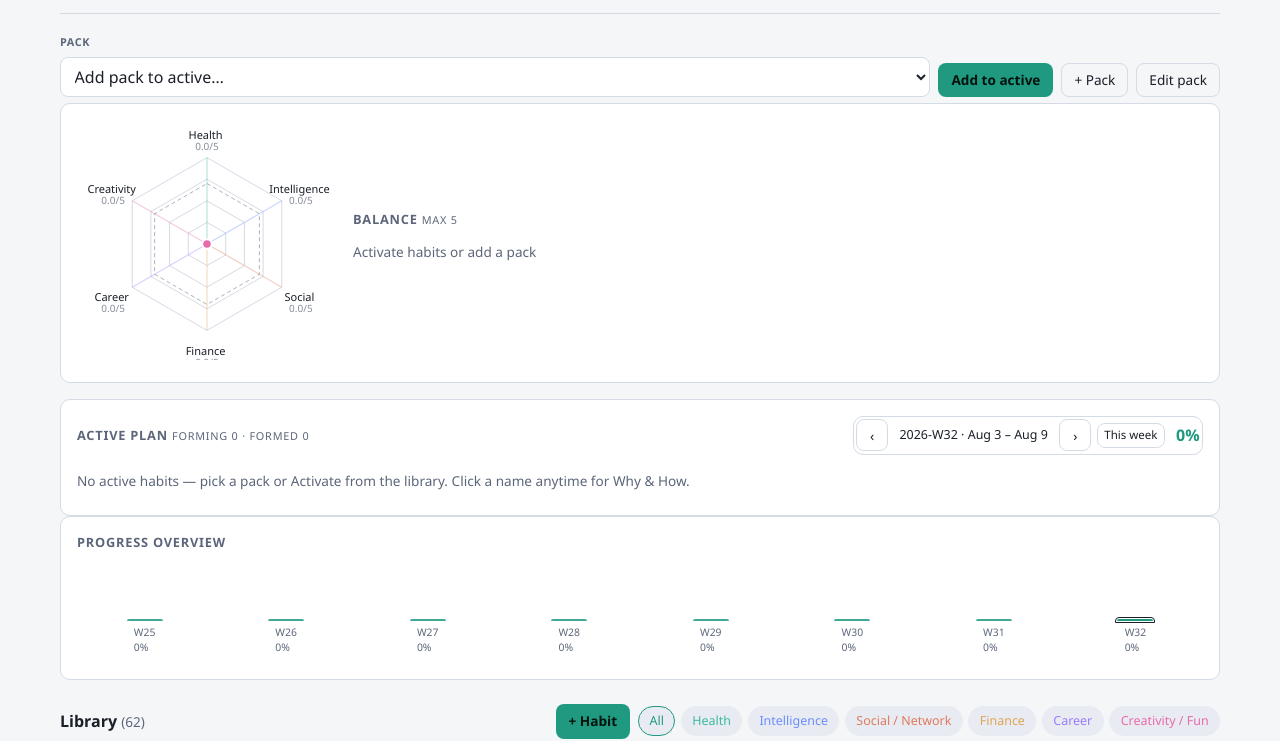
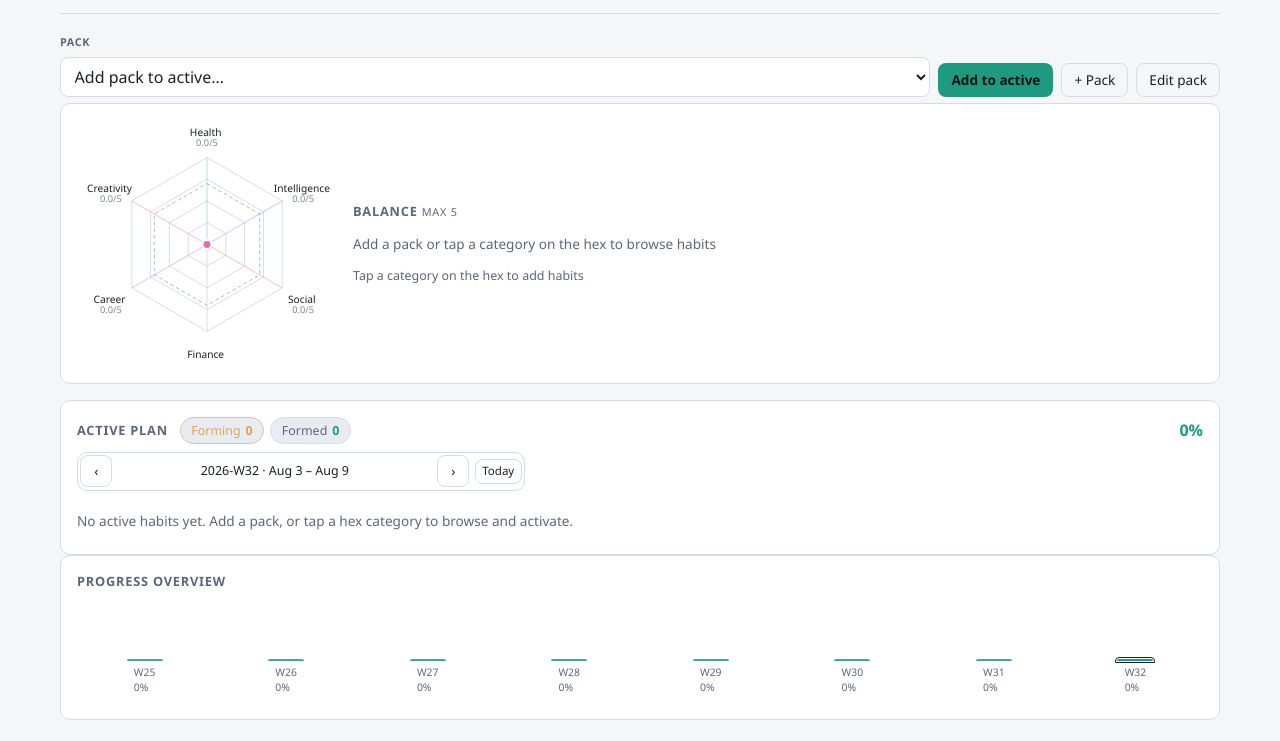
Before and after one commit to hoanghaiphan/live-protocols, a website built with Vite: page index.html in a window 1280 px wide. Shown: the part 77-818 px from the top of the page. Built offline with nearby package versions, Linux system fonts and the light colour scheme.

Commit message:
UI improve

```diff
--- a/src/radar.ts
+++ b/src/radar.ts
@@ -4,7 +4,7 @@ import type { CategoryScores } from './scoring'
 import { RADAR_MAX } from './scoring'
 
 /** Clockwise from top */
-const AXIS_ORDER: Category[] = [
+export const RADAR_AXIS_ORDER: Category[] = [
   'health',
   'intelligence',
   'social',
@@ -24,7 +24,7 @@ function polar(
 }
 
 function ringPoints(cx: number, cy: number, r: number): string {
-  return AXIS_ORDER.map((_, i) => polar(cx, cy, r, i).join(',')).join(' ')
+  return RADAR_AXIS_ORDER.map((_, i) => polar(cx, cy, r, i).join(',')).join(' ')
 }
 
 function scorePolygon(
@@ -34,7 +34,7 @@ function scorePolygon(
   scores: CategoryScores,
   maxScore: number,
 ): string {
-  return AXIS_ORDER.map((cat, i) => {
+  return RADAR_AXIS_ORDER.map((cat, i) => {
     const s = Math.max(0, Math.min(maxScore, scores[cat] ?? 0))
     const r = (s / maxScore) * maxR
     return polar(cx, cy, r, i).join(',')
@@ -45,8 +45,9 @@ export interface RadarRenderOptions {
   scores: CategoryScores
   width?: number
   height?: number
-  /** Ideal reference ring as fraction of max (0–1). */
   idealFraction?: number
+  /** Highlighted axis when library is open for that category */
+  selectedCategory?: Category | null
 }
 
 export function renderRadarSvg(opts: RadarRenderOptions): string {
@@ -57,6 +58,7 @@ export function renderRadarSvg(opts: RadarRenderOptions): string {
   const cy = height / 2 + 4
   const maxR = Math.min(width, height) * 0.36
   const rings = [0.25, 0.5, 0.75, 1]
+  const selected = opts.selectedCategory ?? null
 
   const guide = rings
     .map(
@@ -65,10 +67,11 @@ export function renderRadarSvg(opts: RadarRenderOptions): string {
     )
     .join('')
 
-  const spokes = AXIS_ORDER.map((cat, i) => {
+  const spokes = RADAR_AXIS_ORDER.map((cat, i) => {
     const [x, y] = polar(cx, cy, maxR, i)
     const color = CATEGORY_COLORS[cat]
-    return `<line x1="${cx}" y1="${cy}" x2="${x}" y2="${y}" class="radar-spoke" stroke="${color}" stroke-opacity="0.35" />`
+    const active = selected === cat
+    return `<line x1="${cx}" y1="${cy}" x2="${x}" y2="${y}" class="radar-spoke" stroke="${color}" stroke-opacity="${active ? '0.85' : '0.35'}" stroke-width="${active ? '2' : '1.25'}" />`
   }).join('')
 
   const idealFrac = opts.idealFraction ?? 0.7
@@ -76,7 +79,7 @@ export function renderRadarSvg(opts: RadarRenderOptions): string {
 
   const data = `<polygon points="${scorePolygon(cx, cy, maxR, opts.scores, maxScore)}" class="radar-fill" />`
 
-  const vertices = AXIS_ORDER.map((cat, i) => {
+  const vertices = RADAR_AXIS_ORDER.map((cat, i) => {
     const s = Math.max(0, Math.min(maxScore, opts.scores[cat] ?? 0))
     const r = (s / maxScore) * maxR
     const [x, y] = polar(cx, cy, r, i)
@@ -84,8 +87,8 @@ export function renderRadarSvg(opts: RadarRenderOptions): string {
     return `<circle cx="${x}" cy="${y}" r="4.5" fill="${color}" stroke="var(--bg-elev, #171b22)" stroke-width="1.5" />`
   }).join('')
 
-  const labels = AXIS_ORDER.map((cat, i) => {
-    const [x, y] = polar(cx, cy, maxR + 22, i)
+  const labels = RADAR_AXIS_ORDER.map((cat, i) => {
+    const [x, y] = polar(cx, cy, maxR + 26, i)
     const short =
       cat === 'social'
         ? 'Social'
@@ -94,12 +97,17 @@ export function renderRadarSvg(opts: RadarRenderOptions): string {
           : CATEGORY_LABELS[cat]
     const score = (opts.scores[cat] ?? 0).toFixed(1)
     const color = CATEGORY_COLORS[cat]
-    return `<text x="${x}" y="${y}" text-anchor="middle" dominant-baseline="middle" class="radar-label" fill="${color}">${short}
-      <tspan class="radar-label-score" x="${x}" dy="1.1em" fill="${color}" fill-opacity="0.75">${score}/${maxScore}</tspan>
-    </text>`
+    const active = selected === cat
+    const hitR = 30
+    return `<g class="radar-cat-hit ${active ? 'is-selected' : ''}" data-action="select-category" data-category="${cat}" style="cursor:pointer">
+      <circle cx="${x}" cy="${y}" r="${hitR}" fill="${active ? color : 'transparent'}" fill-opacity="${active ? '0.18' : '0'}" stroke="${active ? color : 'transparent'}" stroke-width="1.5" />
+      <text x="${x}" y="${y}" text-anchor="middle" dominant-baseline="middle" class="radar-label" fill="${color}" font-weight="${active ? '700' : '500'}">${short}
+        <tspan class="radar-label-score" x="${x}" dy="1.15em" fill="${color}" fill-opacity="0.8">${score}/${maxScore}</tspan>
+      </text>
+    </g>`
   }).join('')
 
-  return `<svg viewBox="0 0 ${width} ${height}" class="radar-svg" role="img" aria-label="Category balance radar">
+  return `<svg viewBox="0 0 ${width} ${height}" class="radar-svg" role="img" aria-label="Category balance radar. Click a category to browse habits.">
     ${guide}
     ${spokes}
     ${ideal}
--- a/src/styles.css
+++ b/src/styles.css
@@ -591,7 +591,7 @@ button.tiny {
 }
 
 .week-nav.compact .week-label {
-  min-width: 10rem;
+  min-width: 0;
   font-size: 0.78rem;
 }
 
@@ -665,6 +665,157 @@ button.tiny {
 
 .panel-title-row h2 {
   margin: 0;
+}
+
+/* Active plan header — mobile-first stack */
+.plan-header {
+  display: flex;
+  flex-direction: column;
+  gap: 0.55rem;
+  margin-bottom: 0.75rem;
+}
+
+.plan-header-top {
+  display: flex;
+  align-items: center;
+  justify-content: space-between;
+  gap: 0.75rem;
+}
+
+.plan-title {
+  margin: 0 !important;
+  font-size: 0.8rem;
+  text-transform: uppercase;
+  letter-spacing: 0.06em;
+  color: var(--muted);
+  font-weight: 600;
+}
+
+.plan-stats {
+  display: flex;
+  flex-wrap: wrap;
+  gap: 0.4rem;
+}
+
+.stat-pill {
+  display: inline-flex;
+  align-items: center;
+  gap: 0.3rem;
+  font-size: 0.78rem;
+  color: var(--muted);
+  background: var(--chip);
+  border: 1px solid var(--border);
+  border-radius: 99px;
+  padding: 0.2rem 0.65rem;
+}
+
+.stat-pill b {
+  color: var(--text);
+  font-variant-numeric: tabular-nums;
+}
+
+.stat-pill.forming {
+  border-color: color-mix(in srgb, var(--warn) 45%, var(--border));
+  color: var(--warn);
+}
+
+.stat-pill.forming b {
+  color: var(--warn);
+}
+
+.stat-pill.formed b {
+  color: var(--accent);
+}
+
+.plan-week {
+  width: 100%;
+  justify-content: space-between;
+  flex-wrap: nowrap;
+  box-sizing: border-box;
+}
+
+.plan-week .week-label {
+  flex: 1;
+  min-width: 0;
+  font-size: 0.78rem;
+  white-space: nowrap;
+  overflow: hidden;
+  text-overflow: ellipsis;
+}
+
+@media (min-width: 640px) {
+  .plan-header {
+    display: grid;
+    grid-template-columns: auto 1fr auto;
+    grid-template-areas:
+      'title stats pct'
+      'week week week';
+    align-items: center;
+    column-gap: 0.75rem;
+    row-gap: 0.5rem;
+  }
+
+  .plan-header-top {
+    grid-area: title;
+    display: contents;
+  }
+
+  .plan-title {
+    grid-area: title;
+  }
+
+  .plan-header-top .week-pct {
+    grid-area: pct;
+  }
+
+  .plan-stats {
+    grid-area: stats;
+  }
+
+  .plan-week {
+    grid-area: week;
+    width: auto;
+    max-width: 28rem;
+  }
+}
+
+.radar-hint {
+  margin: 0.5rem 0 0;
+  font-size: 0.78rem;
+  color: var(--muted);
+}
+
+.radar-cat-hit:hover circle {
+  fill-opacity: 0.12 !important;
+}
+
+.library-drawer {
+  margin-top: 0.25rem;
+  margin-bottom: 1rem;
+  scroll-margin-top: 4rem;
+}
+
+.library-drawer-head {
+  display: flex;
+  flex-wrap: wrap;
+  align-items: flex-start;
+  justify-content: space-between;
+  gap: 0.75rem;
+  margin-bottom: 0.85rem;
+}
+
+.library-drawer-head h2 {
+  margin: 0;
+  font-size: 1rem;
+  text-transform: none;
+  letter-spacing: -0.01em;
+  color: var(--text);
+}
+
+.library-drawer-actions {
+  display: flex;
+  gap: 0.35rem;
+  flex-shrink: 0;
 }
 
 .panel-hint {
--- a/src/ui.ts
+++ b/src/ui.ts
@@ -61,7 +61,11 @@ import {
 } from './weeks'
 import { showToast } from './toast'
 
-let filterCategory: Category | 'all' = 'all'
+/**
+ * Library is hidden until user taps a radar category.
+ * `null` = closed; Category = open filtered to that axis.
+ */
+let libraryCategory: Category | null = null
 
 type ModalState =
   | null
@@ -220,18 +224,24 @@ function renderRadarStrip(selected: Habit[]): string {
   return `
     <section class="panel radar-strip">
       <div class="radar-strip-inner">
-        <div class="radar-compact">${renderRadarSvg({ scores, width: 260, height: 240 })}</div>
+        <div class="radar-compact">${renderRadarSvg({
+          scores,
+          width: 280,
+          height: 260,
+          selectedCategory: libraryCategory,
+        })}</div>
         <div class="radar-side">
           <h2>Balance <span class="muted-inline">max ${RADAR_MAX}</span></h2>
           <p class="radar-meta">
             ${
               selected.length === 0
-                ? 'Activate habits or add a pack'
+                ? 'Add a pack or tap a category on the hex to browse habits'
                 : weak
                   ? `Weakest: <strong style="color:${weakColor}">${esc(CATEGORY_LABELS[weak])}</strong> · ${selected.length} active`
                   : `${selected.length} active`
             }
           </p>
+          <p class="radar-hint">Tap a category on the hex to add habits</p>
         </div>
       </div>
     </section>
@@ -303,12 +313,12 @@ function renderActivePlan(weekKey: string): string {
   const pct = weekConsistencyPercent(habits, checks, dateKeys, targets)
   const formingWarn =
     formingN > FORMING_SOFT_MAX
-      ? `<span class="time-warn"> · ${formingN} forming (aim ~${FORMING_SOFT_MAX})</span>`
+      ? ` · aim ~${FORMING_SOFT_MAX}`
       : ''
 
   const cells =
     entries.length === 0
-      ? `<p class="empty plan-empty">No active habits — pick a pack or Activate from the library. Click a name anytime for Why &amp; How.</p>`
+      ? `<p class="empty plan-empty">No active habits yet. Add a pack, or tap a hex category to browse and activate.</p>`
       : `<div class="plan-grid">
           ${entries
             .map((e) => {
@@ -321,18 +331,22 @@ function renderActivePlan(weekKey: string): string {
 
   return `
     <section class="panel active-panel">
-      <div class="panel-title-row">
-        <h2>Active plan
-          <span class="muted-inline">Forming ${formingN} · Formed ${formedN}${formingWarn}</span>
-        </h2>
-        <div class="week-nav compact">
+      <header class="plan-header">
+        <div class="plan-header-top">
+          <h2 class="plan-title">Active plan</h2>
+          <strong class="week-pct" title="This week consistency">${pct}%</strong>
+        </div>
+        <div class="plan-stats">
+          <span class="stat-pill forming">Forming <b>${formingN}</b>${esc(formingWarn)}</span>
+          <span class="stat-pill formed">Formed <b>${formedN}</b></span>
+        </div>
+        <div class="week-nav compact plan-week">
           <button type="button" class="icon" data-action="week-prev" aria-label="Previous week">‹</button>
           <span class="week-label">${esc(formatWeekLabel(weekKey))}</span>
           <button type="button" class="icon" data-action="week-next" aria-label="Next week">›</button>
-          <button type="button" class="ghost tiny" data-action="week-today">This week</button>
-          <strong class="week-pct" title="Check-in consistency">${pct}%</strong>
+          <button type="button" class="ghost tiny" data-action="week-today">Today</button>
         </div>
-      </div>
+      </header>
       ${cells}
     </section>
   `
@@ -372,28 +386,16 @@ function renderProgressOverview(weekKey: string): string {
 
 // ── Library ────────────────────────────────────────────────────
 
-function renderLibrary(activeIds: Set<string>): string {
-  const habits = getHabits()
-  const chips = [
-    `<button type="button" class="chip ${filterCategory === 'all' ? 'active' : ''}" data-action="filter" data-category="all">All</button>`,
-    ...CATEGORIES.map((c) => {
-      const color = CATEGORY_COLORS[c]
-      const active = filterCategory === c
-      const style = active
-        ? `border-color:${color};color:${color};background:${color}22`
-        : `border-color:transparent;color:${color}`
-      return `<button type="button" class="chip ${active ? 'active' : ''}" style="${style}" data-action="filter" data-category="${c}">${esc(CATEGORY_LABELS[c])}</button>`
-    }),
-  ].join('')
+function renderLibraryDrawer(activeIds: Set<string>): string {
+  if (!libraryCategory) return ''
 
-  const list = habits.filter(
-    (h) => filterCategory === 'all' || h.category === filterCategory,
-  )
+  const cat = libraryCategory
+  const color = CATEGORY_COLORS[cat]
+  const list = getHabits().filter((h) => h.category === cat)
 
   const cards = list
     .map((h) => {
       const on = activeIds.has(h.id)
-      const color = CATEGORY_COLORS[h.category]
       const custom = isCustomHabit(h.id)
       const hub = h.secondaryTags?.includes('huberman')
       return `
@@ -404,7 +406,6 @@ function renderLibrary(activeIds: Set<string>): string {
               ${hub ? ' <em class="badge-custom">huberman</em>' : ''}
               ${custom ? ' <em class="badge-custom">custom</em>' : ''}
             </h3>
-            <span class="cat-badge" style="${catStyle(h.category)}">${esc(CATEGORY_LABELS[h.category])}</span>
           </header>
           <div class="habit-stats">
             <span>${esc(FREQUENCY_LABELS[h.frequency])}</span>
@@ -429,15 +430,18 @@ function renderLibrary(activeIds: Set<string>): string {
     .join('')
 
   return `
-    <section class="section">
-      <div class="section-head">
-        <h2>Library <span class="muted-inline">(${list.length})</span></h2>
-        <div class="section-head-actions">
-          <button type="button" class="primary" data-action="new-habit">+ Habit</button>
-          <div class="chips">${chips}</div>
+    <section class="section panel library-drawer" id="library-drawer" style="border-color:${color}66">
+      <div class="library-drawer-head">
+        <div>
+          <h2 style="color:${color}">Add · ${esc(CATEGORY_LABELS[cat])}</h2>
+          <p class="panel-hint" style="margin:0.25rem 0 0">${list.length} habits — activate to put on your plan</p>
+        </div>
+        <div class="library-drawer-actions">
+          <button type="button" class="ghost" data-action="new-habit">+ Habit</button>
+          <button type="button" class="ghost" data-action="close-library" aria-label="Close library">✕</button>
         </div>
       </div>
-      <div class="habit-grid">${cards}</div>
+      <div class="habit-grid">${cards || '<p class="empty">No habits in this category.</p>'}</div>
     </section>
   `
 }
@@ -644,14 +648,21 @@ export function renderApp(root: HTMLElement): void {
     ${renderPacksBar()}
     ${renderRadarStrip(activeHabits)}
     ${renderActivePlan(weekKey)}
+    ${renderLibraryDrawer(activeIds)}
     ${renderProgressOverview(weekKey)}
-    ${renderLibrary(activeIds)}
     ${renderHabitViewModal()}
     ${renderHabitEditModal()}
     ${renderPackModal()}
   `
 
   bindEvents(root, weekKey)
+
+  if (libraryCategory) {
+    root.querySelector('#library-drawer')?.scrollIntoView({
+      behavior: 'smooth',
+      block: 'nearest',
+    })
+  }
 
   if (modal) {
     root
@@ -728,12 +739,34 @@ function bindEvents(root: HTMLElement, weekKey: string): void {
 
   if (escapeHandler) document.removeEventListener('keydown', escapeHandler)
   escapeHandler = (e: KeyboardEvent) => {
-    if (e.key === 'Escape' && modal) {
+    if (e.key !== 'Escape') return
+    if (modal) {
       modal = null
+      rerender()
+      return
+    }
+    if (libraryCategory) {
+      libraryCategory = null
       rerender()
     }
   }
   document.addEventListener('keydown', escapeHandler)
+
+  root.querySelectorAll('[data-action="select-category"]').forEach((el) => {
+    el.addEventListener('click', (ev) => {
+      ev.stopPropagation()
+      const cat = (el as HTMLElement).dataset.category as Category | undefined
+      if (!cat || !CATEGORIES.includes(cat)) return
+      // Toggle off if same category tapped again
+      libraryCategory = libraryCategory === cat ? null : cat
+      rerender()
+    })
+  })
+
+  root.querySelector('[data-action="close-library"]')?.addEventListener('click', () => {
+    libraryCategory = null
+    rerender()
+  })
 
   root.querySelector('[data-action="week-prev"]')?.addEventListener('click', () => {
     setOverviewWeek(shiftWeek(weekKey, -1))
@@ -990,10 +1023,4 @@ function bindEvents(root: HTMLElement, weekKey: string): void {
     rerender()
   })
 
-  root.querySelectorAll('[data-action="filter"]').forEach((el) => {
-    el.addEventListener('click', () => {
-      filterCategory = (el as HTMLElement).dataset.category as Category | 'all'
-      rerender()
-    })
-  })
 }
```
